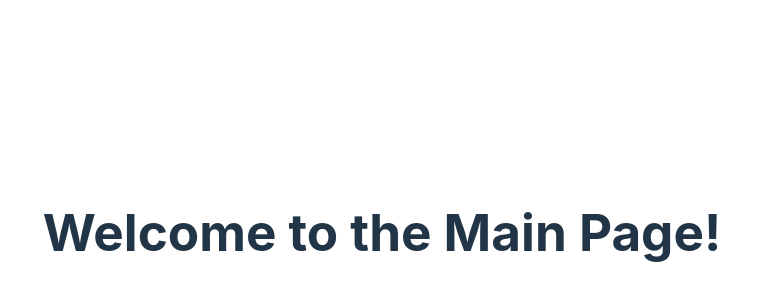
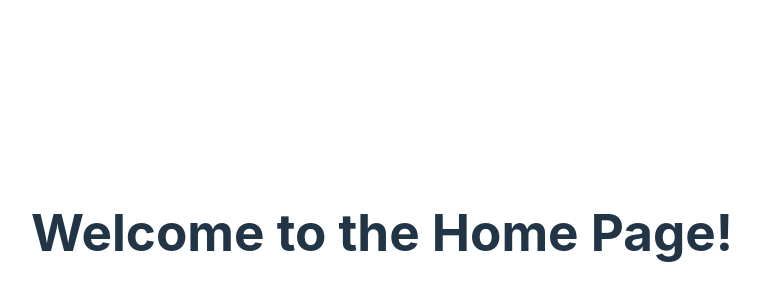
Before and after one commit to xudunyao/vite-project, a Vue app: page / in a window 1280 px wide. Shown: the part 176-476 px from the top of the page, without its empty margins (258-1018 px from the left). Built offline with nearby package versions, Linux system fonts and the light colour scheme; sample sign-in values are in the browser's storage.

Commit message:
feat: 登录页面

```diff
--- a/src/views/home/index.vue
+++ b/src/views/home/index.vue
@@ -1,6 +1,6 @@
 <template>
   <div id="main-page">
-    <h1>Welcome to the Main Page!</h1>
+    <h1>Welcome to the Home Page!</h1>
   </div>
 </template>
 
```
